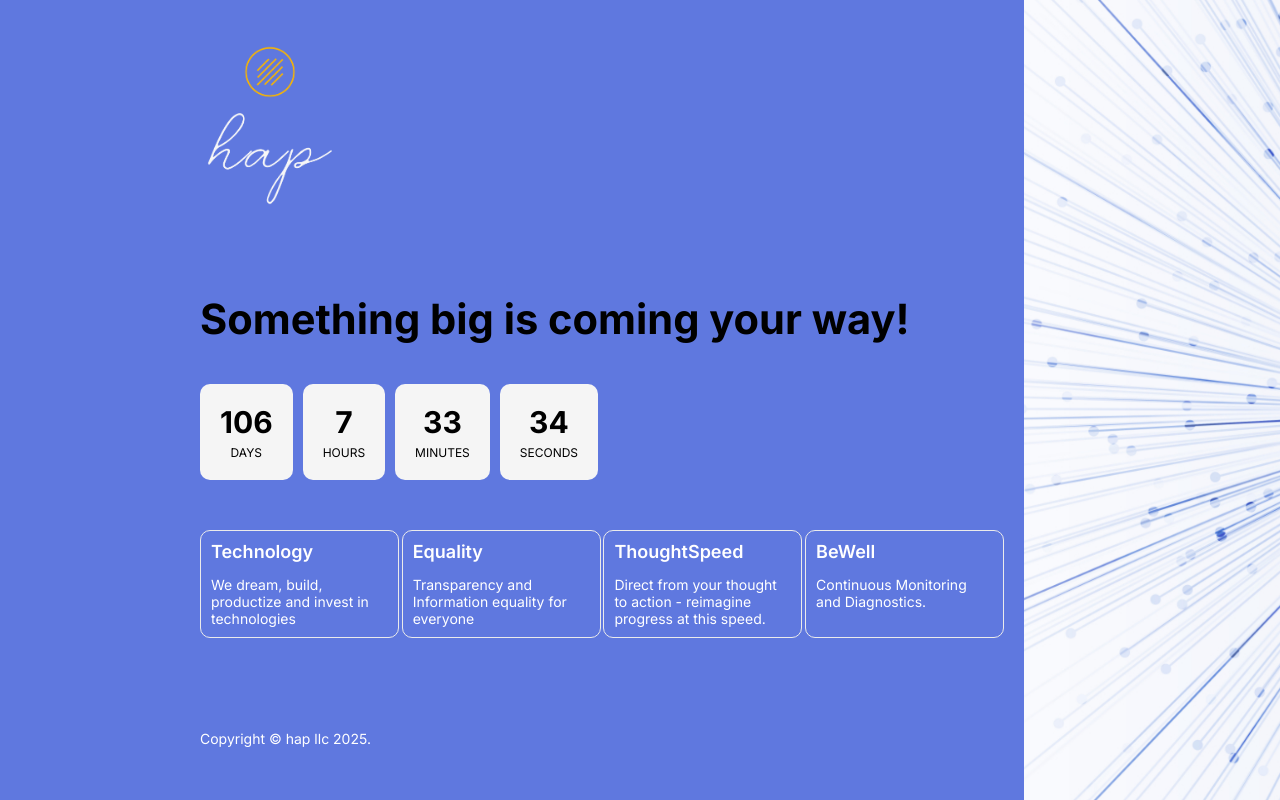
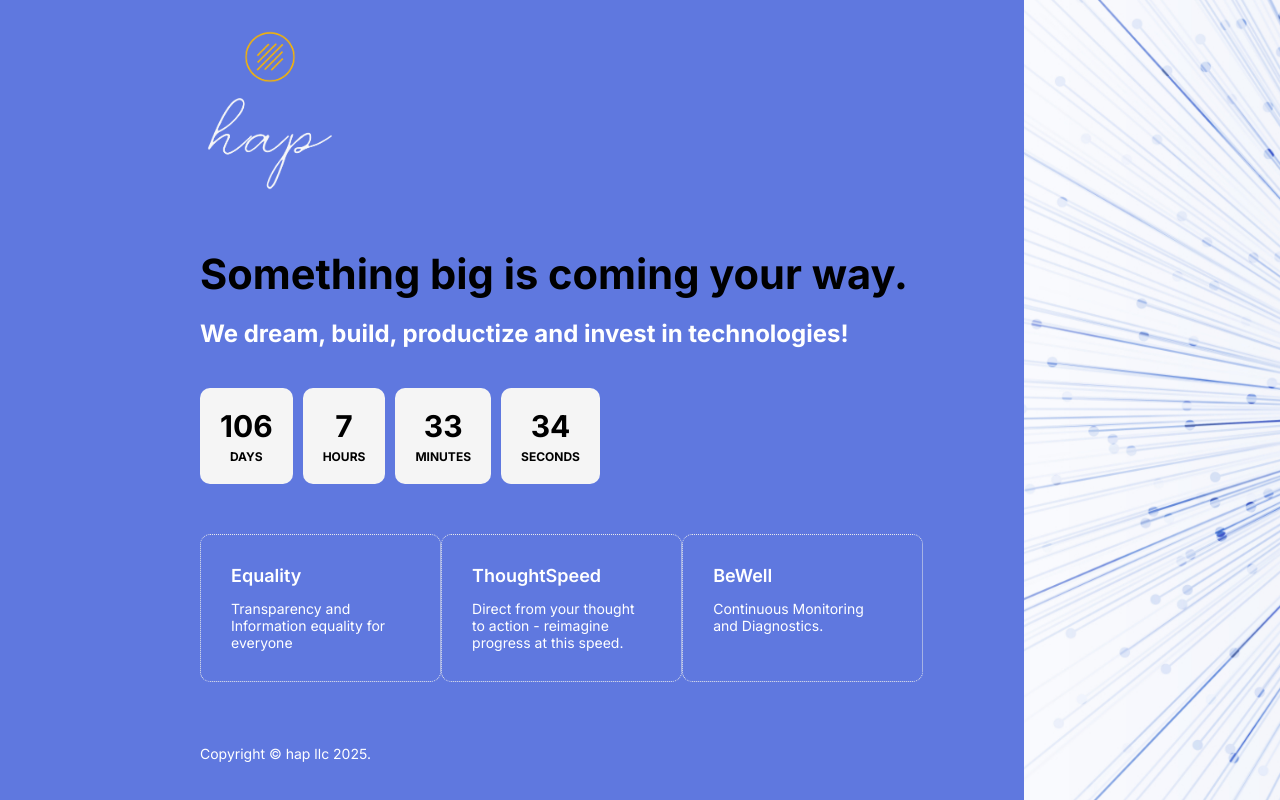
Before and after one commit to hapllc/website, a plain HTML site: page index.html in a window 1280 px wide. Drawn offline with Linux system fonts and the light colour scheme.

Commit message:
minor edits

```diff
--- a/index.html
+++ b/index.html
@@ -36,7 +36,8 @@
 
 						<div class="page-title">
 
-							<h1>Something big is coming your way!</h1>
+							<h1>Something big is coming your way.</h1>
+										<h2>We dream, build, productize and invest in technologies!</b2>
 
 							<div id="countdown-clock">
 								<div class="time">
@@ -71,16 +72,8 @@
 
 						</form> -->
 
-						<div class="four-container">
+						<div class="three-container">
 							<div class="row">
-								<div class="col-3">
-									<h4>
-										Technology
-									</h4>
-									<p>
-										We dream, build, productize and invest in technologies
-									</p>
-								</div>
 								<div class="col-3">
 									<h4>
 										Equality
--- a/style.css
+++ b/style.css
@@ -159,32 +159,31 @@ img.sideimg {
     animation: movingY 5s linear infinite;
 }
 
-.four-container {
+.three-container {
 	color: #000;
 }
-.four-container h4 {
+.three-container h4 {
     color: white;
     font-size: 18px;
     font-weight: 600;
     margin-bottom: 10px;
     margin-top: 0;
 }
-.four-container p {
+.three-container p {
     color: white;
     font-size: 14px;
     font-weight: 400;
     margin-bottom: 0;
 }
-.four-container .row {
-    justify-content: space-between;
-    padding-right: 20px;
+.three-container .row {
+    padding-right: 10px;
     flex-wrap: wrap;
 }
 .col-3 {
     width: 22%;
-    border: 1px solid #ebebeb;
+    border: 0.5px dotted #ebebeb;
     border-radius: 10px;
-    padding: 10px;
+    padding: 30px;
 }
 #header, .main-content, #footer  {
 	width: 100%;
```
